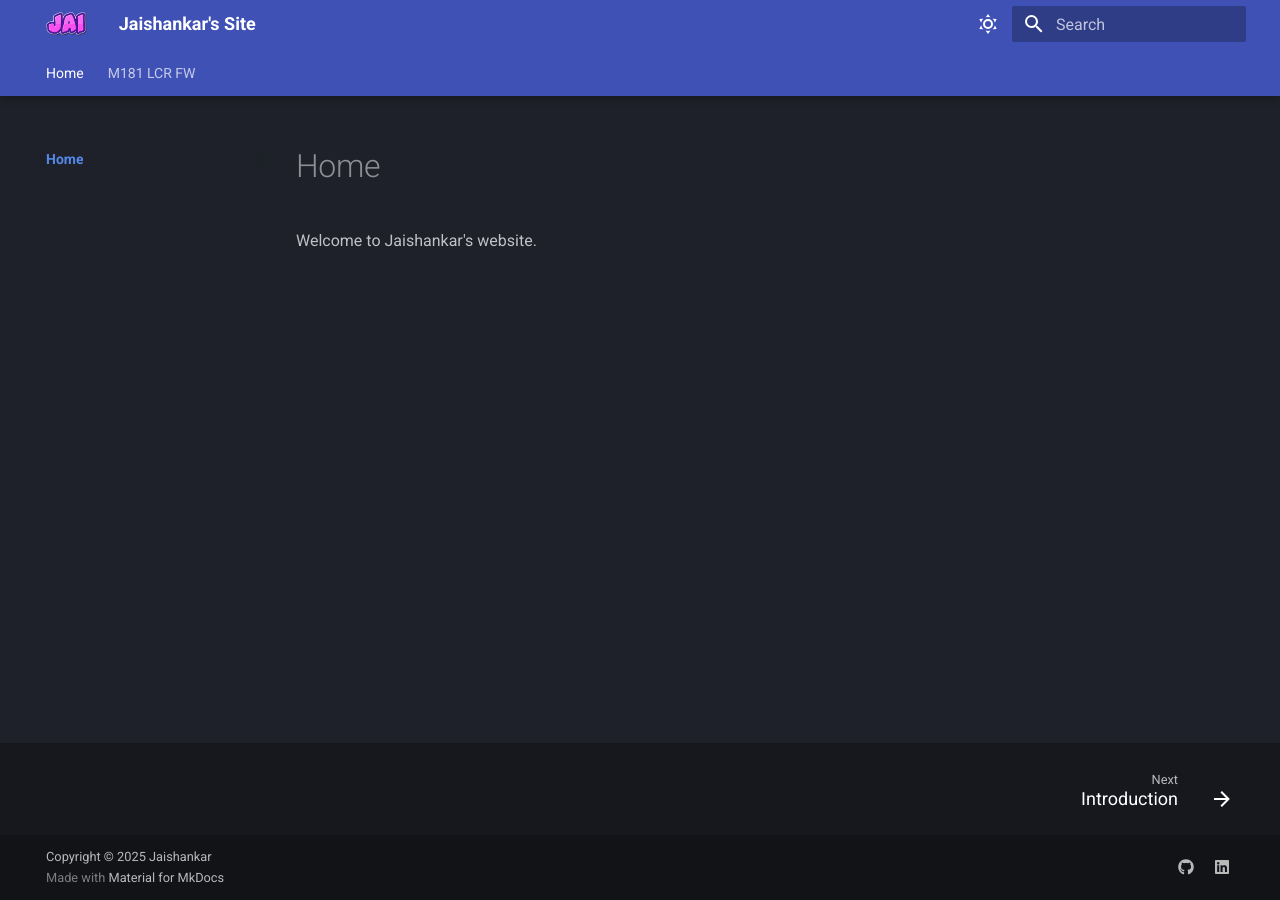
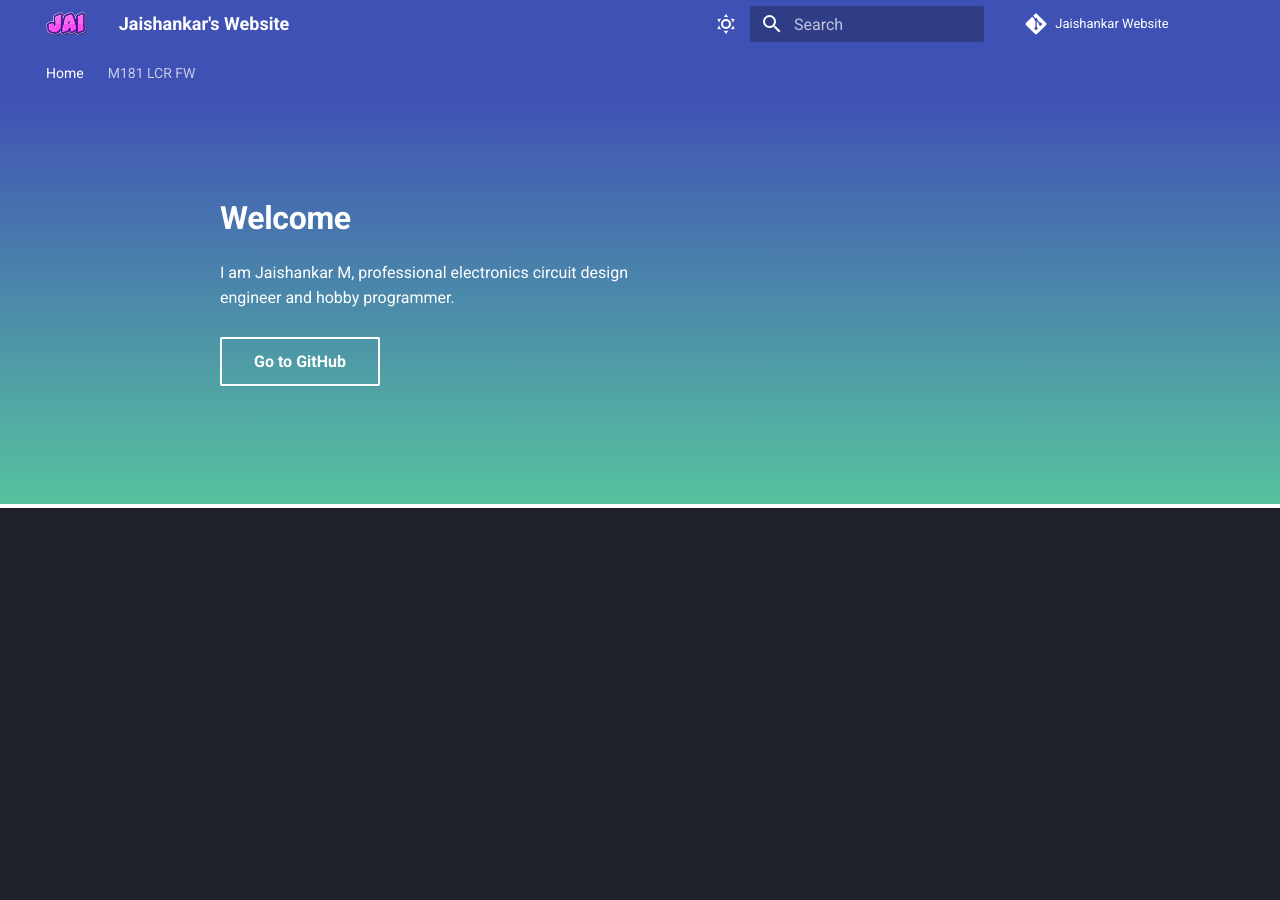
Before and after one commit to Jaishankar872/personal-website, an MkDocs documentation site: the page built from docs/index.md, in a window 1280 px wide. Built offline with MkDocs 1.6.1 and Material for MkDocs 9.7.7, drawn with Linux system fonts in a browser that asks for light colours; some web fonts are replaced; comment, search, counter and statistics services are not loaded.

Commit message:
Added Initial Homepage

```diff
--- a/docs/index.md
+++ b/docs/index.md
@@ -1,9 +1,5 @@
 ---
-# template: home.html
-title: Material for MkDocs
-social:
-  cards_layout_options:
-    title: Documentation that simply works
+template: home.html
 ---
 
 Welcome to Jaishankar's website.
--- a/mkdocs.yml
+++ b/mkdocs.yml
@@ -1,27 +1,30 @@
-site_name: Jaishankar's Site
+site_name: Jaishankar's Website
 site_url: https://docs.jaidb.in
 
+# Repository
+repo_name: Jaishankar Website
+repo_url: https://github.com/Jaishankar872/personal-website
+
 # Copyright
-copyright: Copyright &copy; 2025 Jaishankar
+copyright: Copyright &copy; 2025 Jaishankar M
 
 theme:
   name: material
-  # custom_dir: overrides
+  custom_dir: overrides
   font:
     # text:
     code: Red Hat Mono
   logo: jai_logo.png  # Create at https://www.flamingtext.com/logo/Design-Fluffy-Name/Jai
   features:
-    - navigation.footer
+    - navigation.indexes          # Implied section 'index.md' files
+    - navigation.tabs             # Static upper section tabs (exist)
+    - navigation.tabs.sticky      # Static upper section tabs (stay)
+    - navigation.footer           # Add 'previous' and 'next' buttons in the footer
+    - navigation.instant          # Keep navigation from reloading
+    - navigation.instant.progress # Display page loading progress-bar ( > 400ms)
     - header.autohide
-    - navigation.tabs
-    - navigation.tabs.sticky
     - navigation.expand
-    - navigation.indexes
-    - navigation.instant
-    # # - navigation.sections
     - navigation.tracking
-    - navigation.top
     # - toc.follow
     # - toc.integrate
     # - content.code.copy
@@ -86,3 +89,5 @@ extra:
     - icon: fontawesome/brands/linkedin
       link: https://www.linkedin.com/in/jaishankar-mu
       name: LinkedIn
+
+# Reference: https://github.com/squidfunk/mkdocs-material/blob/master/mkdocs.yml
--- /dev/null
+++ b/overrides/home.html
@@ -0,0 +1,267 @@
+<!-- Custom HTML site displayed as the Home chapter -->
+
+{% extends "main.html" %}
+{% block tabs %}
+{{ super() }}
+<style>
+
+    .md-main {
+        flex-grow: 0
+    }
+
+    .md-main__inner {
+        display: flex;
+        height: 100%;
+    }
+
+    .tx-container {
+        padding-top: .0rem;
+        background: linear-gradient(to bottom, var(--md-primary-fg-color), hsla(160deg,47%,55%,1) 99%,#fff 99%)
+    }
+
+    .tx-hero {
+        margin: 32px 2.8rem;
+        color: var(--md-primary-bg-color);
+        justify-content: center;
+    }
+
+    .tx-hero h1 {
+        margin-bottom: 1rem;
+        color: currentColor;
+        font-weight: 700
+    }
+
+    .tx-hero__content {
+        padding-bottom: 1rem;
+        margin: 0 auto;
+    }
+
+    .tx-hero__image{
+        width:17rem;
+        height:17rem;
+        order:1;
+        padding-right: 2.5rem;
+    }
+
+    .tx-hero .md-button {
+        margin-top: .5rem;
+        margin-right: .5rem;
+        color: var(--md-primary-bg-color)
+    }
+
+    .tx-hero .md-button--primary {
+        background-color: var(--md-primary-bg-color);
+        color: hsla(280deg, 37%, 48%, 1);
+        border-color: var(--md-primary-bg-color)
+    }
+
+    .tx-hero .md-button:focus,
+    .tx-hero .md-button:hover {
+        background-color: var(--md-accent-fg-color);
+        color: var(--md-default-bg-color);
+        border-color: var(--md-accent-fg-color)
+    }
+
+    .feature-item h2 svg {
+        height: 30px;
+        float: left;
+        margin-right: 10px;
+        transform: translateY(10%);
+    }
+
+    .top-hr {
+        margin-top: 42px;
+    }
+
+    .feature-item {
+        font-family: 'Lato', sans-serif;
+        font-weight: 300;
+        box-sizing: border-box;
+        padding: 0 15px;
+        word-break: break-word
+    }
+
+    .feature-item h2 {
+        color: #333;
+        font-weight: 300;
+        font-size: 25px;
+        white-space: nowrap;
+        overflow: hidden;
+        text-overflow: ellipsis;
+        line-height: normal;
+        margin-top: 20px;
+        margin-bottom: 10px;
+        font-family: inherit;
+    }
+
+    .feature-item p {
+        font-size: 16px;
+        line-height: 1.8em;
+        text-rendering: optimizeLegibility;
+        -webkit-font-smoothing: antialiased;
+        color: #111;
+        margin: 0 0 10px;
+        display: block;
+    }
+
+    @media screen and (max-width:30em) {
+        .tx-hero h1 {
+            font-size: 1.4rem
+        }
+    }
+
+    @media screen and (min-width:60em) {
+        .md-sidebar--secondary {
+            display: none
+        }
+
+        .tx-hero {
+            display: flex;
+            align-items: center;
+            justify-content: center;
+        }
+
+        .tx-hero__content {
+            max-width: 22rem;
+            margin-top: 3.5rem;
+            margin-bottom: 3.5rem;
+            margin-left: 1.0rem;
+            margin-right: 4.0rem;
+            align-items: center;
+        }
+    }
+
+    @media screen and (min-width:76.25em) {
+        .md-sidebar--primary {
+            display: none
+        }
+
+        .top-hr {
+            width: 100%;
+            display: flex;
+            max-width: 61rem;
+            margin-right: auto;
+            margin-left: auto;
+            padding: 0 .2rem;
+        }
+
+        .bottom-hr {
+            margin-top: 10px;
+            width: 100%;
+            display: flex;
+            max-width: 61rem;
+            margin-right: auto;
+            margin-left: auto;
+            padding: 0 .2rem;
+        }
+
+        .feature-item {
+            flex: 1;
+            min-width: 0;
+        }
+
+        .feature-item:hover {
+            background-color: #526cfe47;
+            border-radius: 3px;
+        }
+    }
+
+    .hr {
+        border-bottom: 1px solid #eee;
+        width: 100%;
+        margin: 20px 0;
+    }
+
+    .text-center {
+        text-align: center;
+        padding-right: 15px;
+        padding-left: 15px;
+        margin-right: auto;
+        margin-left: auto;
+        margin-top: 15px;
+        font-family: 'Lato', sans-serif;
+        font-size: 23px;
+        font-weight: 300;
+        padding-bottom: 10px;
+    }
+
+    .logos {
+        display: flex;
+        align-items: center;
+        justify-content: center;
+        flex-flow: row wrap;
+        margin: 0 auto;
+    }
+
+    .logos img {
+        flex: 1 1 auto;
+        padding: 25px;
+        max-height: 130px;
+        vertical-align: middle;
+    }
+
+    .hr-logos {
+        margin-top: 0;
+        margin-bottom: 30px;
+    }
+
+    .md-footer-meta__inner {
+        display: flex;
+        flex-wrap: wrap;
+        justify-content: space-between;
+        margin-top: 1.0rem;
+    }
+
+    .md-footer-social {
+        padding-top: 20px;
+    }
+</style>
+
+<!-- Main site Entry button descriptions -->
+<section class="tx-container">
+    <div class="md-grid md-typeset">
+      <div class="tx-hero">
+        <div class="tx-hero__image">
+          <!-- <img src="assets/product-layers.png" draggable="false"> -->
+        </div>
+        <div class="tx-hero__content">
+          <h1> Welcome </h1>
+          <p>I am Jaishankar M, professional electronics circuit design engineer and hobby programmer.</p>
+          <!-- <a href="{{ page.next_page.url | url }}" title="{{ page.next_page.title | striptags }}" class="md-button md-button--primary">
+            Get started
+          </a> -->
+          <a href="{{ config.repo_url }}" title="{{ lang.t('source.link.title') }}" class="md-button">
+            Go to GitHub
+          </a>
+        </div>
+      </div>
+    </div>
+</section>
+
+<!-- Main site box descriptions -->
+<!-- <div class="top-hr">
+    <div class="feature-item">
+        <h2>
+            <svg xmlns="http://www.w3.org/2000/svg" viewBox="0 0 24 24">
+                <path
+                    d="M15 17v-3h3v-2l4 3.5-4 3.5v-2h-3m2 1v3h-3v2l-4-3.5 4-3.5v2h3M12 8c-2.21 0-4 1.8-4 4 0 1.91 1.35 3.54 3.21 3.92L16 11.86A3.997 3.997 0 0012 8m0 6c-1.1 0-2-.89-2-2s.9-2 2-2 2 .9 2 2-.89 2-2 2m9.66-5.27l-2-3.46c-.12-.22-.38-.31-.61-.22l-2.49 1c-.51-.41-1.06-.74-1.69-1l-.37-2.63A.506.506 0 0014 2h-4c-.25 0-.46.18-.5.42l-.37 2.65c-.63.26-1.17.59-1.69 1L5 5.05c-.23-.09-.5 0-.61.22l-2 3.46c-.13.21-.08.49.11.64L4.57 11l-.07 1 .07 1-2.11 1.63c-.2.15-.25.43-.12.64l2 3.46c.11.27.4.38.66.27l2.5-1c.24.19.5.37.76.53l1.65-1.4c-.77-.33-1.45-.82-2-1.45l-2.41 1-.77-1.3L6.8 13.8a5.55 5.55 0 010-3.6L4.69 8.65l.75-1.3 2.41 1c.78-.9 1.83-1.53 3-1.78l.4-2.57h1.5l.37 2.62c1.17.24 2.22.88 3 1.77l2.41-1 .75 1.3-2.08 1.51c.09.26.16.53.2.8h2l2.1-1.63a.48.48 0 00.16-.64M12 8c-2.21 0-4 1.8-4 4 0 1.91 1.35 3.54 3.21 3.92L16 11.86A3.997 3.997 0 0012 8m0 6c-1.1 0-2-.89-2-2s.9-2 2-2 2 .9 2 2-.89 2-2 2m0-6c-2.21 0-4 1.8-4 4 0 1.91 1.35 3.54 3.21 3.92L16 11.86A3.997 3.997 0 0012 8m0 6c-1.1 0-2-.89-2-2s.9-2 2-2 2 .9 2 2-.89 2-2 2z" />
+            </svg>
+            _name_TBD_ in Python
+        </h2>
+        <p>Use _name_TBD_ via Python: order geospatial data and generate insights.</p>
+    </div>
+    <div class="feature-item">
+        <h2>
+            <svg xmlns="http://www.w3.org/2000/svg" viewBox="0 0 24 24">
+                <path
+                    d="M16 17v2H2v-2s0-4 7-4 7 4 7 4m-3.5-9.5A3.5 3.5 0 109 11a3.5 3.5 0 003.5-3.5m3.44 5.5A5.32 5.32 0 0118 17v2h4v-2s0-3.63-6.06-4M15 4a3.39 3.39 0 00-1.93.59 5 5 0 010 5.82A3.39 3.39 0 0015 11a3.5 3.5 0 000-7z" />
+            </svg>Python ecosystem
+        </h2>
+        <p>Use _name_TBD_ together with your preferred Python libraries. </p>
+    </div>
+</div> -->
+
+
+{% endblock %}
+{% block content %}{% endblock %}
+{% block footer %}{% endblock %}
--- /dev/null
+++ b/overrides/main.html
@@ -0,0 +1,8 @@
+<!-- Elements added to "main.html" will be displayed on all pages -->
+
+{% extends "base.html" %}
+
+{% block extrahead %}
+    <!-- main.html | Added "navigation.instant" support -->
+    <link rel="canonical" href=".">
+{% endblock %}
```
Also changed, not shown: Readme.md (added, +31 -0 lines), 1 other file.
